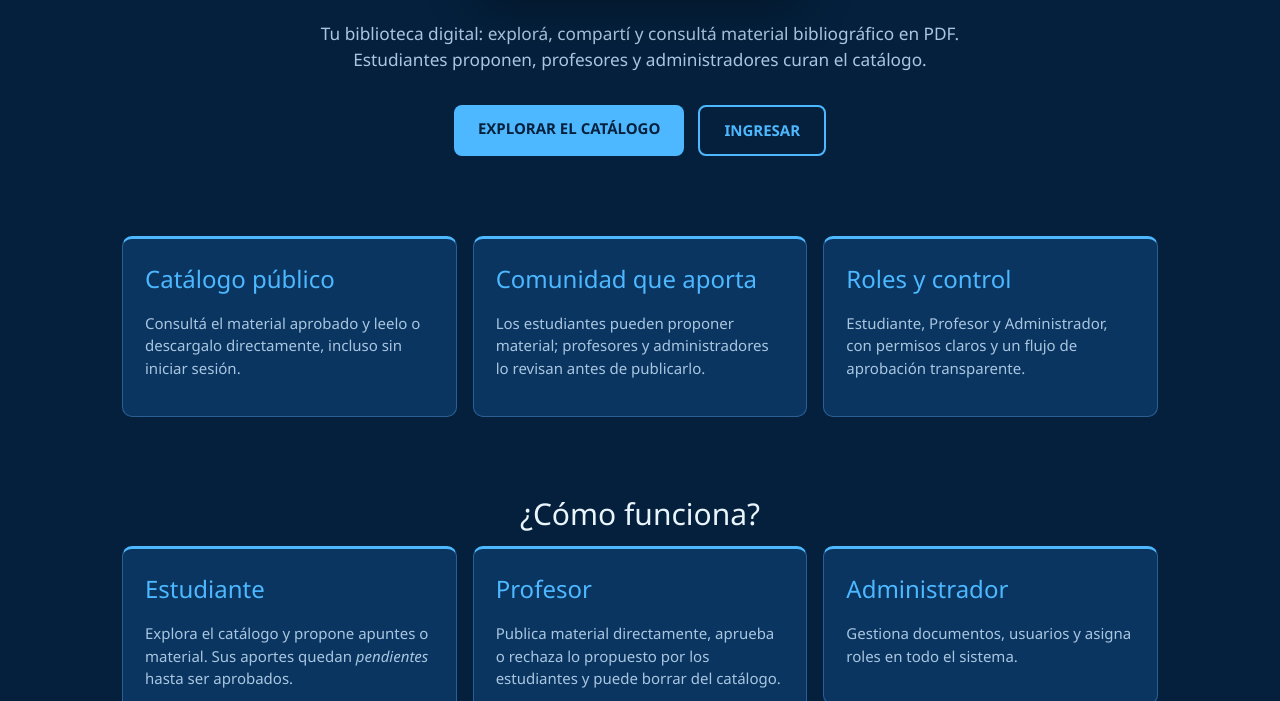
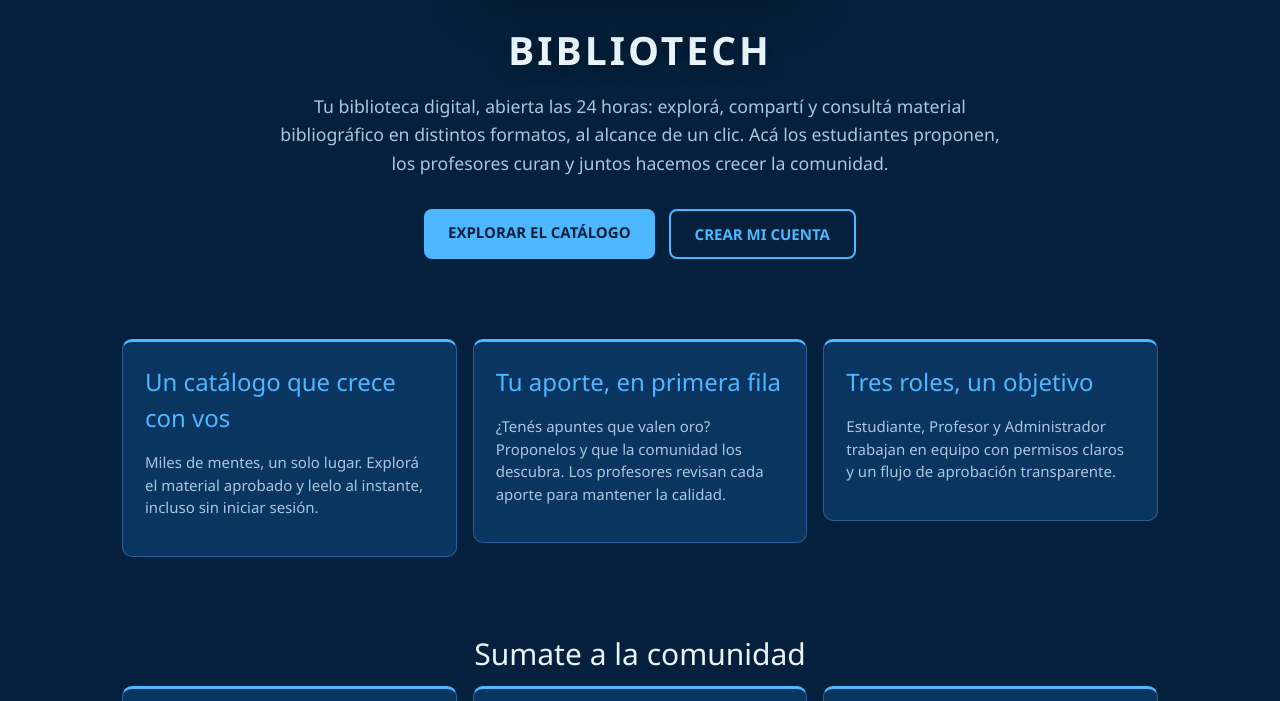
Before and after one commit to GVal24/bibliotech, a plain HTML site: page frontend/html/landing.html in a window 1280 px wide. Shown: the part 339-1040 px from the top of the page. Drawn offline with Linux system fonts and the light colour scheme.

Commit message:
Landing: textos mas inspiradores y sin referencias obsoletas
- Tagline del hero reescrita (ya no dice 'en PDF'; invita a entrar/comunidad).
- Se aclara que descargar requiere cuenta y que la lectura online es libre.
- Tarjetas de caracteristicas y roles con textos mas llamativos y precisos.
- CTA principal ahora 'CREAR MI CUENTA' (lleva a /register).
- Titulo del hero con leve sombra y mas espaciado.

```diff
--- a/frontend/css/style.css
+++ b/frontend/css/style.css
@@ -285,14 +285,16 @@ a:hover { color: var(--accent-strong); }
 }
 .bt-hero h1 {
     font-size: 2.6rem;
-    letter-spacing: 2px;
-    margin: 0 0 8px;
+    letter-spacing: 3px;
+    margin: 0 0 12px;
     color: var(--text);
+    text-shadow: 0 2px 18px rgba(0, 0, 0, .35);
 }
 .bt-hero-tagline {
     color: var(--text-muted);
-    font-size: 1.15rem;
-    max-width: 640px;
+    font-size: 1.18rem;
+    line-height: 1.6;
+    max-width: 720px;
     margin: 0 auto 32px;
 }
 .bt-hero-actions {
--- a/frontend/html/landing.html
+++ b/frontend/html/landing.html
@@ -30,13 +30,15 @@
 <!-- ======================= HERO ======================= -->
 <section class="bt-hero">
     <img src="../img/logo.png" alt="Logo Bibliotech" class="bt-hero-logo">
+    <h1 class="bt-hero-title"><b>BIBLIOTECH</b></h1>
     <p class="bt-hero-tagline">
-        Tu biblioteca digital: explorá, compartí y consultá material bibliográfico en PDF.
-        Estudiantes proponen, profesores y administradores curan el catálogo.
+        Tu biblioteca digital, abierta las 24 horas: explorá, compartí y consultá material
+        bibliográfico en distintos formatos, al alcance de un clic.
+        Acá los estudiantes proponen, los profesores curan y juntos hacemos crecer la comunidad.
     </p>
     <div class="bt-hero-actions">
         <a href="/catalog" class="w3-button w3-yellow w3-round-large w3-padding-large"><b>EXPLORAR EL CATÁLOGO</b></a>
-        <a href="/login" class="w3-button bt-btn-ghost w3-round-large w3-padding-large"><b>INGRESAR</b></a>
+        <a href="/register" class="w3-button bt-btn-ghost w3-round-large w3-padding-large"><b>CREAR MI CUENTA</b></a>
     </div>
 </section>
 
@@ -45,20 +47,20 @@
     <div class="w3-row-padding">
         <div class="w3-col l4 m12 s12 w3-margin-bottom">
             <div class="bt-feature">
-                <h3>Catálogo público</h3>
-                <p>Consultá el material aprobado y leelo o descargalo directamente, incluso sin iniciar sesión.</p>
+                <h3>Un catálogo que crece con vos</h3>
+                <p>Miles de mentes, un solo lugar. Explorá el material aprobado y leelo al instante, incluso sin iniciar sesión.</p>
             </div>
         </div>
         <div class="w3-col l4 m12 s12 w3-margin-bottom">
             <div class="bt-feature">
-                <h3>Comunidad que aporta</h3>
-                <p>Los estudiantes pueden proponer material; profesores y administradores lo revisan antes de publicarlo.</p>
+                <h3>Tu aporte, en primera fila</h3>
+                <p>¿Tenés apuntes que valen oro? Proponelos y que la comunidad los descubra. Los profesores revisan cada aporte para mantener la calidad.</p>
             </div>
         </div>
         <div class="w3-col l4 m12 s12 w3-margin-bottom">
             <div class="bt-feature">
-                <h3>Roles y control</h3>
-                <p>Estudiante, Profesor y Administrador, con permisos claros y un flujo de aprobación transparente.</p>
+                <h3>Tres roles, un objetivo</h3>
+                <p>Estudiante, Profesor y Administrador trabajan en equipo con permisos claros y un flujo de aprobación transparente.</p>
             </div>
         </div>
     </div>
@@ -66,24 +68,24 @@
 
 <!-- ======================= ROLES ======================= -->
 <div class="w3-container w3-padding-16" style="max-width:1100px;margin:0 auto;">
-    <h2 class="w3-center">¿Cómo funciona?</h2>
+    <h2 class="w3-center">Sumate a la comunidad</h2>
     <div class="w3-row-padding">
         <div class="w3-col l4 m12 s12 w3-margin-bottom">
             <div class="bt-feature">
                 <h3>Estudiante</h3>
-                <p>Explora el catálogo y propone apuntes o material. Sus aportes quedan <em>pendientes</em> hasta ser aprobados.</p>
+                <p>Descubrí material, leelo online y descargalo con tu cuenta. Compartí tus apuntes: cada aporte queda <em>pendiente</em> hasta que un profesor lo aprueba y sale a la luz.</p>
             </div>
         </div>
         <div class="w3-col l4 m12 s12 w3-margin-bottom">
             <div class="bt-feature">
                 <h3>Profesor</h3>
-                <p>Publica material directamente, aprueba o rechaza lo propuesto por los estudiantes y puede borrar del catálogo.</p>
+                <p>Compartí material de forma directa y sé el filtro de calidad: aprobá o rechazá lo que proponen los estudiantes, y mantené el catálogo al día.</p>
             </div>
         </div>
         <div class="w3-col l4 m12 s12 w3-margin-bottom">
             <div class="bt-feature">
                 <h3>Administrador</h3>
-                <p>Gestiona documentos, usuarios y asigna roles en todo el sistema.</p>
+                <p>La visión completa: gestioná documentos, usuarios y roles para que toda la biblioteca funcione como un reloj.</p>
             </div>
         </div>
     </div>
```
